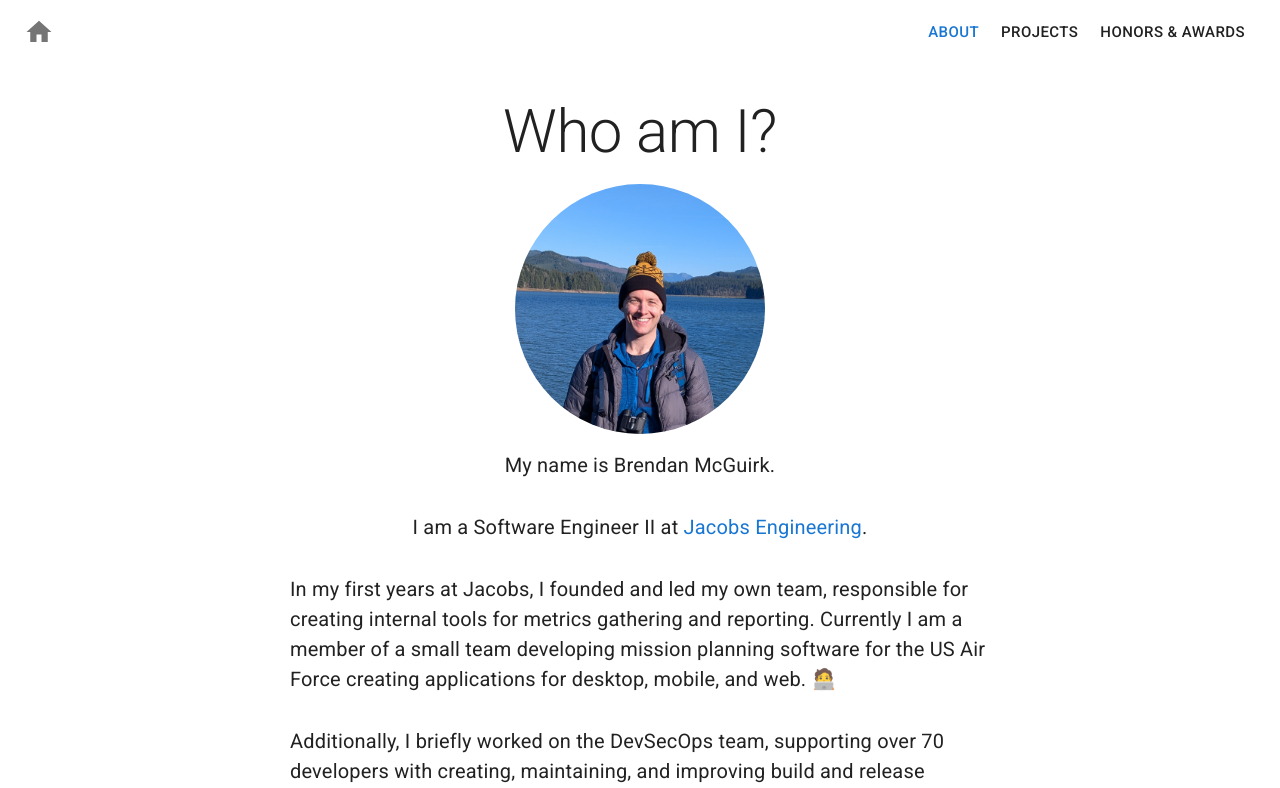
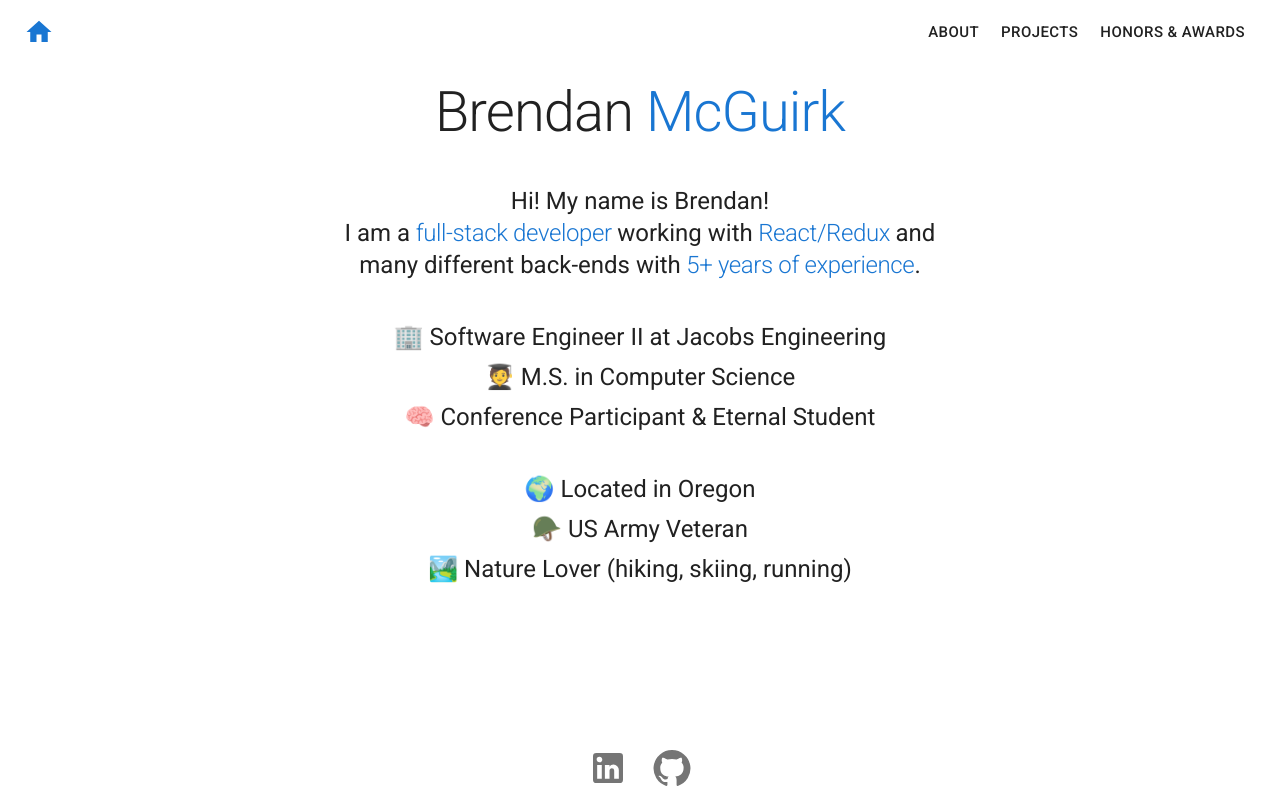
Before and after one commit to BlastMcGuirk/blastmcguirk.github.io, a React (Vite) app: page /about in a window 1280 px wide. Shown: the top 788 px of the page. Built offline with nearby package versions, Linux system fonts and the light colour scheme; a web font is replaced by a local one.

Commit message:
made website SPA because vite builds only one page

```diff
--- a/src/components/Header.tsx
+++ b/src/components/Header.tsx
@@ -1,21 +1,35 @@
 import { AppBar, Box, Button, IconButton, Toolbar } from "@mui/material"
 import HomeIcon from '@mui/icons-material/Home';
-import { useLocation } from 'react-router-dom';
 
-export default function Header() {
-    const location = useLocation();
+export interface HeaderProps {
+    currentPage: string;
+    setCurrentPage: (page: string) => void;
+}
 
+export default function Header(props: HeaderProps) {
     return (
         <AppBar color="inherit" elevation={0}>
             <Toolbar>
                 <Box flexGrow={1}>
-                    <IconButton href="/" size="large" edge="start" color={location.pathname === "/" ? "primary" : undefined}>
+                    <IconButton onClick={() => props.setCurrentPage('/')}
+                                size="large"
+                                edge="start"
+                                color={props.currentPage === '/' ? "primary" : undefined}>
                         <HomeIcon sx={{ fontSize: 30 }} />
                     </IconButton>
                 </Box>
-                <Button variant="text" size="large" color={location.pathname === "/about" ? "primary" : "inherit"} href="/about">About</Button>
-                <Button variant="text" size="large" color={location.pathname === "/projects" ? "primary" : "inherit"} href="/projects">Projects</Button>
-                <Button variant="text" size="large" color={location.pathname === "/awards" ? "primary" : "inherit"} href="/awards">Honors & Awards</Button>
+                <Button variant="text"
+                        size="large"
+                        color={props.currentPage === "/about" ? "primary" : "inherit"}
+                        onClick={() => props.setCurrentPage('/about')}>About</Button>
+                <Button variant="text"
+                        size="large"
+                        color={props.currentPage === "/projects" ? "primary" : "inherit"}
+                        onClick={() => props.setCurrentPage('/projects')}>Projects</Button>
+                <Button variant="text"
+                        size="large"
+                        color={props.currentPage === "/honorsAndAwards" ? "primary" : "inherit"}
+                        onClick={() => props.setCurrentPage('/honorsAndAwards')}>Honors & Awards</Button>
             </Toolbar>
         </AppBar>
     );
--- a/src/components/ProjectCard.tsx
+++ b/src/components/ProjectCard.tsx
@@ -3,51 +3,28 @@
 import ForkRightIcon from '@mui/icons-material/ForkRight';
 import { useEffect, useState } from "react";
 
-const API_URL = 'https://api.github.com/repos/BlastMcGuirk/';
-const READ_ONLY_REPO = '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';
+const API_URL = 'https://api.github.com/users/BlastMcGuirk/repos';
 
-export interface ProjectCardProps {
-    repo: string;
-}
-
-interface RepoInfo {
+export interface RepoInfo {
     name: string;
     description: string;
     stars: number;
     forks: number;
 }
 
-export default function ProjectCard(props: ProjectCardProps) {
-    const [info, setInfo] = useState<RepoInfo | null>(null);
-
-    useEffect(() => {
-        fetch(API_URL + props.repo, {
-            headers: {
-                'Authorization': `Bearer ${READ_ONLY_REPO}`
-            }
-        })
-            .then(response => response.json())
-            .then(json => setInfo({
-                name: json.name,
-                description: json.description,
-                stars: json.stargazers_count,
-                forks: json.forks_count
-            }))
-            .catch(error => console.error(error));
-    }, []);
-
+export default function ProjectCard(props: RepoInfo) {
     return (
         <Card>
-            <CardActionArea href={`https://github.com/BlastMcguirk/${props.repo}`} target='_blank'>
+            <CardActionArea href={`https://github.com/BlastMcguirk/${props.name}`} target='_blank'>
             <CardContent sx={{ height: 200, display: 'flex', flexDirection: 'column' }}>
-                <Typography typography='h5' mb={1}>{info?.name}</Typography>
-                <Typography typography='body2'>{info?.description}</Typography>
+                <Typography typography='h5' mb={1}>{props?.name}</Typography>
+                <Typography typography='body2'>{props?.description}</Typography>
                 <Box sx={{ flexGrow: 1 }} />
                 <Stack direction={'row'} alignItems={'center'}>
                     <StarOutlineIcon />
-                    <Typography mr={1}>{info?.stars ?? 0}</Typography>
+                    <Typography mr={1}>{props?.stars ?? 0}</Typography>
                     <ForkRightIcon />
-                    <Typography>{info?.forks ?? 0}</Typography>
+                    <Typography>{props?.forks ?? 0}</Typography>
                 </Stack>
             </CardContent>
             </CardActionArea>
--- a/src/main.tsx
+++ b/src/main.tsx
@@ -1,46 +1,16 @@
 import React from "react"
 import ReactDOM from "react-dom/client"
-import About from "./pages/About"
 import App from "./pages/App"
-import Awards from "./pages/Awards"
-import Projects from "./pages/Projects"
-import { createBrowserRouter, Outlet, RouterProvider } from "react-router-dom"
 import '@fontsource/roboto/300.css';
 import '@fontsource/roboto/400.css';
 import '@fontsource/roboto/500.css';
 import '@fontsource/roboto/700.css';
-import Header from "./components/Header"
-import Footer from "./components/Footer"
-import { CssBaseline, Stack, Toolbar } from "@mui/material"
-
-const Layout = () => {
-  return (
-    <Stack sx={{ minHeight: "100vh" }}>
-      <Header />
-      <Toolbar />
-      <Outlet />
-      <Footer />
-    </Stack>
-  )
-}
-
-const router = createBrowserRouter([
-  {
-    path: "/",
-    element: <Layout />,
-    children: [
-      { index: true, element: <App /> },
-      { path: "about", element: <About /> },
-      { path: "projects", element: <Projects /> },
-      { path: "awards", element: <Awards /> },
-    ]
-  },
-])
+import { CssBaseline } from "@mui/material"
 
 ReactDOM.createRoot(document.getElementById("root")!).render(
   <React.StrictMode>
     <CssBaseline>
-        <RouterProvider router={router} />
+        <App />
     </CssBaseline>
   </React.StrictMode>,
 )
--- a/src/pages/App.tsx
+++ b/src/pages/App.tsx
@@ -1,8 +1,21 @@
-import { Box, Container } from '@mui/material';
+import { Box, Container, Stack, Toolbar } from '@mui/material';
 import Summary from '../components/Summary';
+import Header from '../components/Header';
+import Footer from '../components/Footer';
+import { useState } from 'react';
+import About from './About';
+import Projects from './Projects';
+import Awards from './Awards';
 
 export default function App() {
+    const [currentPage, setCurrentPage] = useState('/');
+
     return (
+        <Stack sx={{ minHeight: "100vh" }}>
+            <Header currentPage={currentPage} setCurrentPage={setCurrentPage} />
+            <Toolbar />
+
+            {(currentPage === '/') && (
                 <Box>
                     <Container
                         sx={{
@@ -15,5 +28,12 @@
                         <Summary />
                     </Container>
                 </Box>
+            )}
+            {(currentPage === '/about') && <About />}
+            {(currentPage === '/projects') && <Projects />}
+            {(currentPage === '/honorsAndAwards') && <Awards />}
+
+            <Footer />
+        </Stack>
     )
 }
--- a/src/pages/Projects.tsx
+++ b/src/pages/Projects.tsx
@@ -1,6 +1,8 @@
 import { Box, Container, Grid2 as Grid, Link, Stack, Typography } from '@mui/material';
-import ProjectCard from '../components/ProjectCard';
+import ProjectCard, { RepoInfo } from '../components/ProjectCard';
+import { useEffect, useState } from 'react';
 
+const API_URL = 'https://api.github.com/users/BlastMcGuirk/repos';
 const repoList = [
     'KitchenBuddy-Server',
     'KitchenBuddy-Client',
@@ -13,6 +15,20 @@
 ]
 
 export default function Projects() {
+    const [info, setInfo] = useState<RepoInfo[]>([]);
+
+    useEffect(() => {
+        fetch(API_URL)
+            .then(response => response.json())
+            .then(json => setInfo(json.map((j: any) => ({
+                name: j.name,
+                description: j.description,
+                stars: j.stargazers_count,
+                forks: j.forks_count
+            }))))
+            .catch(error => console.error(error));
+    }, []);
+
     return (
         <Box>
             <Container
@@ -31,9 +47,14 @@
 
                     <Grid container spacing={2} sx={{ width: '100%' }}>
                         {repoList.map(repo => {
+                            const repoInfo = info.filter(i => i.name === repo)[0];
+                            if (repoInfo !== undefined)
                             return (
                                 <Grid key={repo} size={{ sm: 12, md: 6 }}>
-                                    <ProjectCard repo={repo} />
+                                    <ProjectCard name={repo}
+                                                 description={repoInfo.description}
+                                                 stars={repoInfo.stars}
+                                                 forks={repoInfo.forks} />
                                 </Grid>
                             );
                         })}
```
Lines whose indentation alone changed are shown as unchanged.
